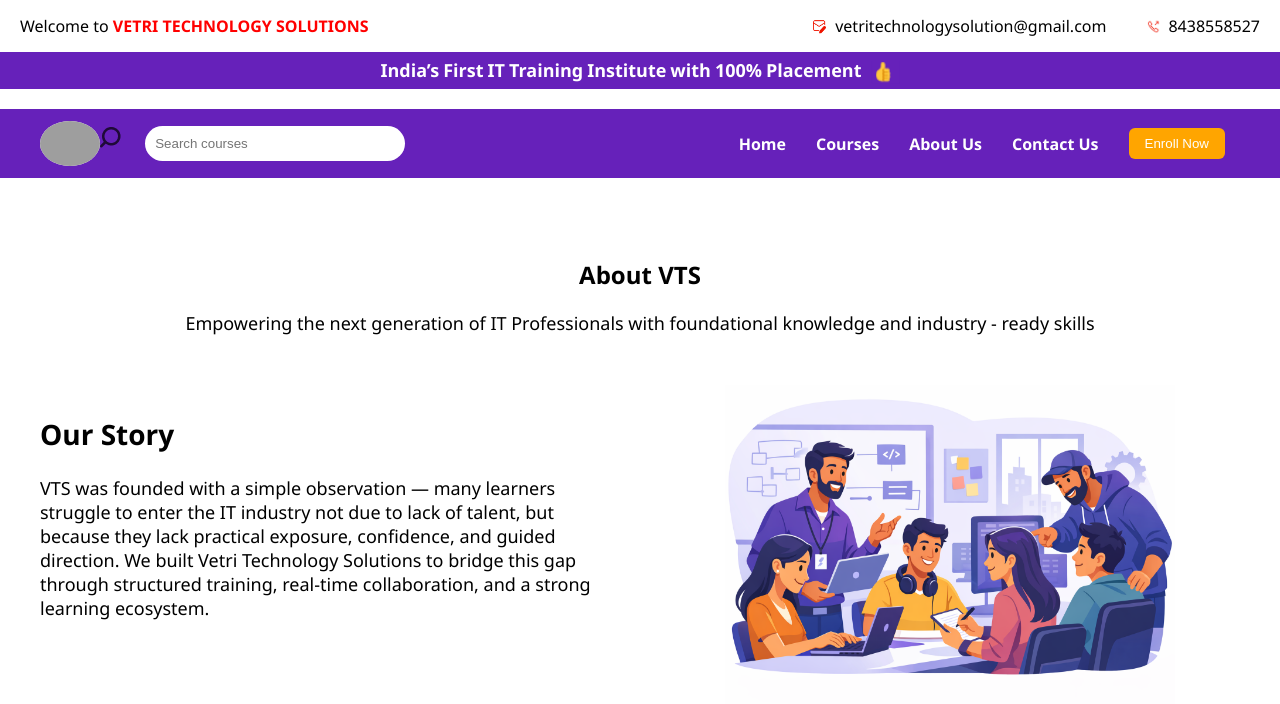
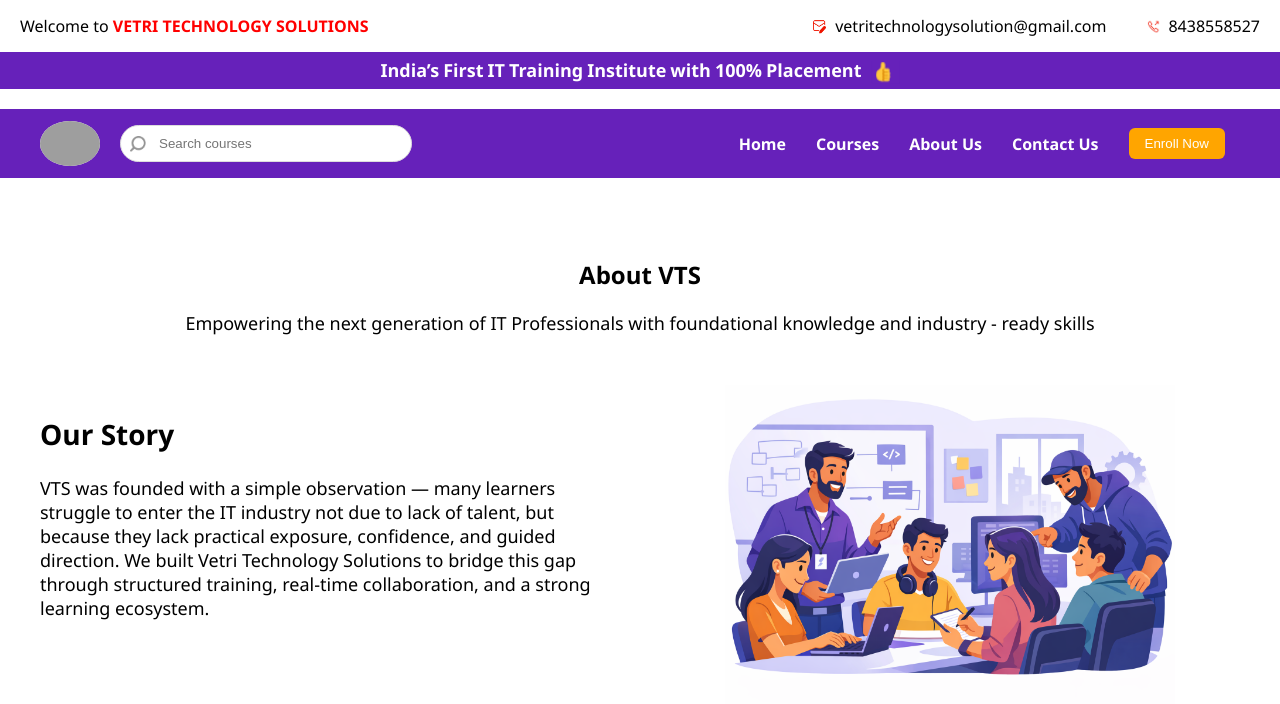
Before and after one commit to reethamannavan1/Djangotemplates, a Django app: page /about/ in a window 1280 px wide. Shown: the top 704 px of the page. Run offline with Django 5.2, Linux system fonts and the light colour scheme; data comes from the database, SQL or seed files in the repository; grey boxes are pictures that could not be loaded.

Commit message:
Add files via upload

```diff
--- a/vts/static/css/style.css
+++ b/vts/static/css/style.css
@@ -2,6 +2,33 @@ body {
     margin: 0;
     font-family: 'Segoe UI', sans-serif;
 }
+
+.search-wrapper{
+    position:relative;
+    display:flex;
+    align-items:center;
+}
+
+.search-icon{
+    position:absolute;
+    left:30px;
+    width:16px;
+    height:16px;
+    opacity:0.6;
+    pointer-events:none;
+}
+
+.search{
+    padding:10px 12px 10px 38px;   /* ⭐ space for icon */
+    border-radius:25px;
+    border:1px solid #ddd;
+    outline:none;
+     margin-left: 20px;
+        width: 240px;
+
+}
+
+
 
 .contact{
     display:flex;
@@ -95,13 +122,7 @@ body {
     border-radius: 50%;
 }
 
-.search {
-    margin-left: 20px;
-    padding: 10px;
-    border-radius: 25px;
-    border: none;
-    width: 240px;
-}
+
 
 .nav-links {
     margin-left: auto;
@@ -1371,8 +1392,8 @@ iframe, video {
 }
 
 .courses-details-btn {
-    border: 2px solid #6c3cff;
-    color: #6c3cff;
+    border: 2px solid orange;
+    color: black;
     padding: 8px 14px;
     background: white;
     border-radius: 6px;
@@ -1384,9 +1405,12 @@ iframe, video {
 .courses-enroll-btn {
     background: orange;
     border: none;
-    padding: 8px 12px;
+    padding: 8px 18px;
     color: white;
     cursor: pointer;
+    border-radius: 10px;
+    width:120px;
+    font-weight: 600;
 }
 
 /* RESPONSIVE */
```
